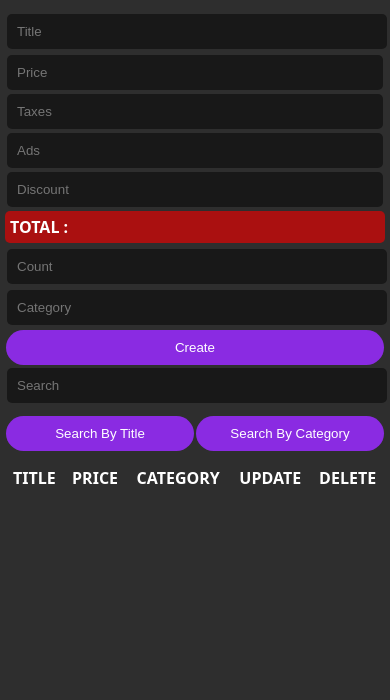
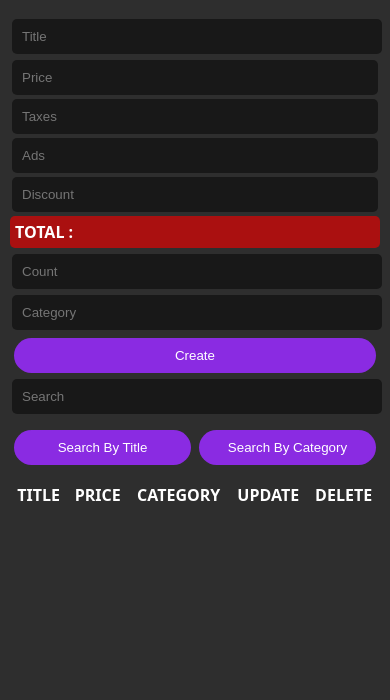
Before and after one commit to omar-abdelraheem/CRUDS, a plain HTML site: page index.html in a window 390 px wide. Shown: the part 144-844 px from the top of the page. Drawn offline with Linux system fonts and the light colour scheme.

Commit message:
media query update

```diff
--- a/style.css
+++ b/style.css
@@ -41,9 +41,14 @@ input {
 }
 .price{
   display: flex;
+  width: 100%;
   align-items: center;
   flex-wrap: wrap;
 }
+.price input {
+  flex-grow: 1;
+}
+
 button {
   padding: 10px;
   background-color: blueviolet;
@@ -118,7 +123,7 @@ table button {
 @media only screen and (max-width: 600px) {
   .container{
     width: 100%;
-    padding: 5px;
+    padding: 10px;
   }
   #price,#taxes,#discount,#ads,#total{
     width: 100%;
@@ -132,7 +137,7 @@ table button {
     display: none;
   }
   button{
-    margin: 1px;
+    margin: 4px;
   }
    /* thead tr{
 display: flex;
```
